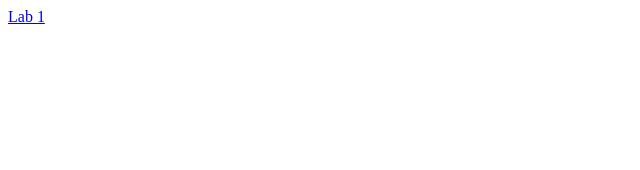
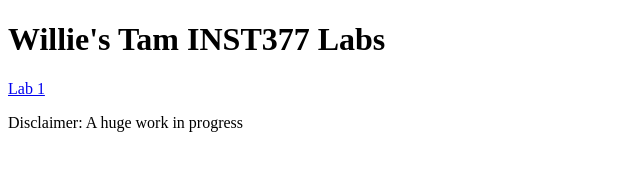
Before and after one commit to wtam26/wtam26.github.io, a plain HTML site: page index.html in a window 1280 px wide. Shown: the whole page, without its empty margins (0-640 px from the left). Drawn offline with Linux system fonts and the light colour scheme.

Commit message:
Update index.html

```diff
--- a/index.html
+++ b/index.html
@@ -1,6 +1,10 @@
 <!DOCTYPE html>
 <html>
     <head>
+        <h1>Willie's Tam INST377 Labs</h1>
+    </head>
+    <body>
         <a href="wtam26.github.io/Lab1/index.html">Lab 1</a>
-    </head>
+       <p>Disclaimer: A huge work in progress</p>
+    </body>
 </html>
```
